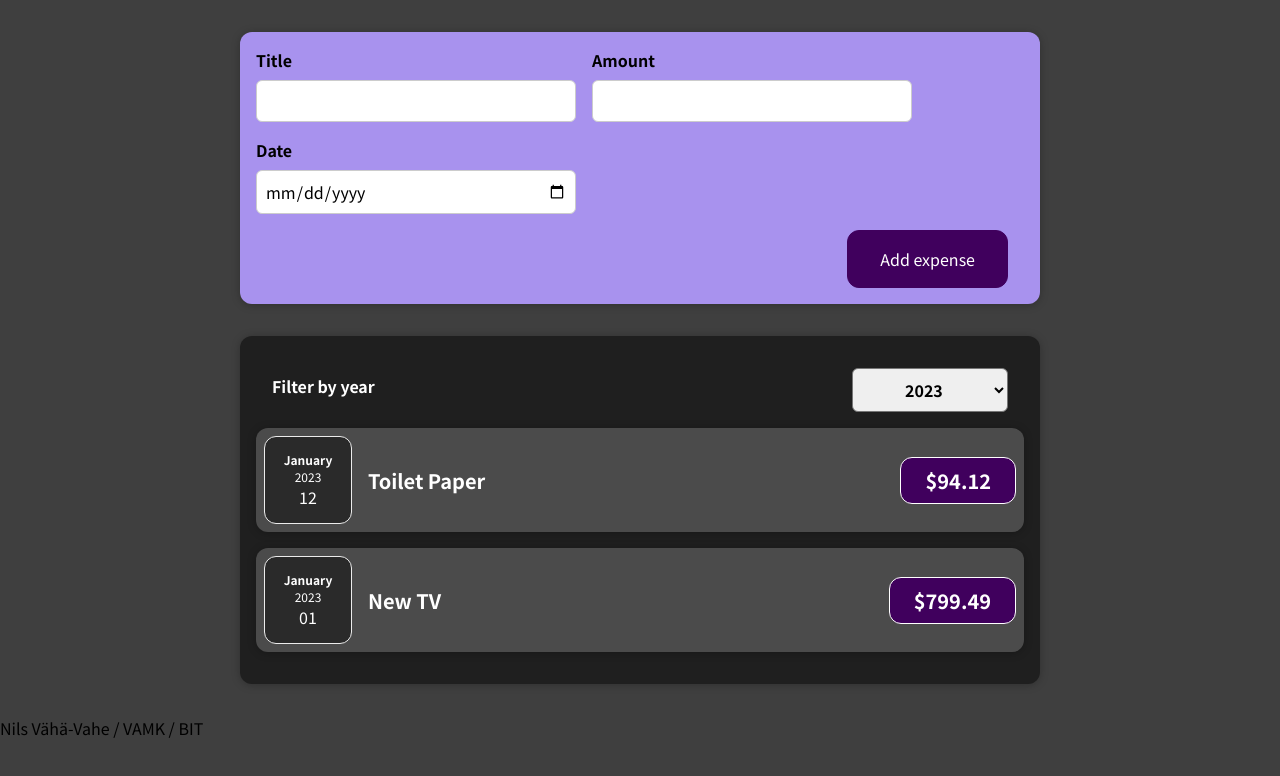
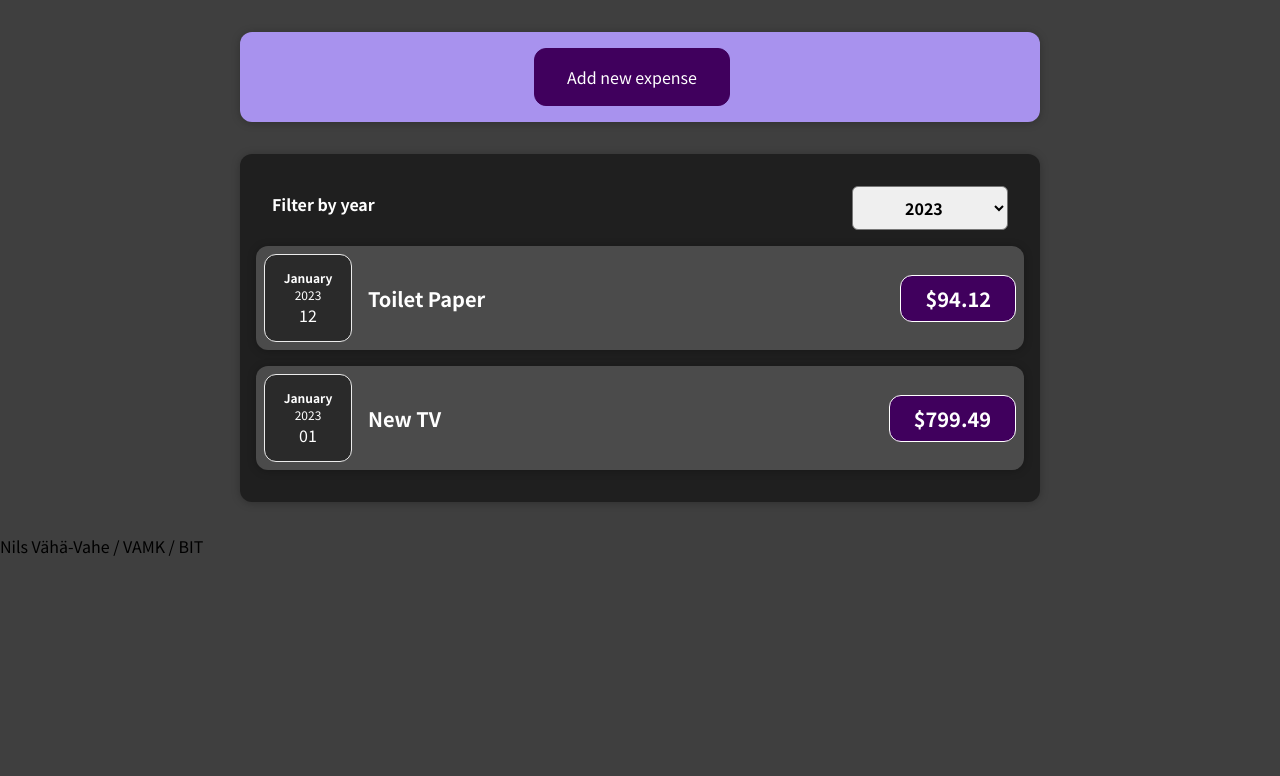
Before and after one commit to nissevahavahe/react-first-project, a React (Create React App) app: page / in a window 1280 px wide. Shown: the top 776 px of the page. Built offline with nearby package versions, Linux system fonts and the light colour scheme.

Commit message:
Lisätty expense formin piilotus

```diff
--- a/src/components/NewExpense/ExpenseForm.js
+++ b/src/components/NewExpense/ExpenseForm.js
@@ -50,6 +50,7 @@ const ExpenseForm = (props) => {
                     </div>
                 </div>
                 <div className='new-expense__actions'>
+                    <button type='submit' onClick={props.isHidden}>Cancel</button>
                     <button type='submit'>Add expense</button>
                 </div>
             </form>
--- a/src/components/NewExpense/newExpense.js
+++ b/src/components/NewExpense/newExpense.js
@@ -1,8 +1,14 @@
-import React from 'react';
+import React, { useState } from 'react';
 import './NewExpense.css';
 import ExpenseForm from './ExpenseForm';
 
 const NewExpense = (props) => {
+
+    const [isHidden, setIsHidden] = useState(true);
+    const isHiddenHandler = () => {
+        setIsHidden(hidden => !hidden)
+        console.log(isHidden)
+    }
 
     const SaveExpenseDataHandler = (enteredExpenseData) => {
 
@@ -15,7 +21,11 @@ const NewExpense = (props) => {
 
     return (
         <div className='new-expense'>
-            <ExpenseForm onSaveExpenseData={SaveExpenseDataHandler}/>
+            {isHidden  ?
+                <button onClick={isHiddenHandler}>Add new expense</button>
+            :
+                <ExpenseForm onSaveExpenseData={SaveExpenseDataHandler} isHidden={isHiddenHandler}/>
+            }
         </div>
     );
 };
```
